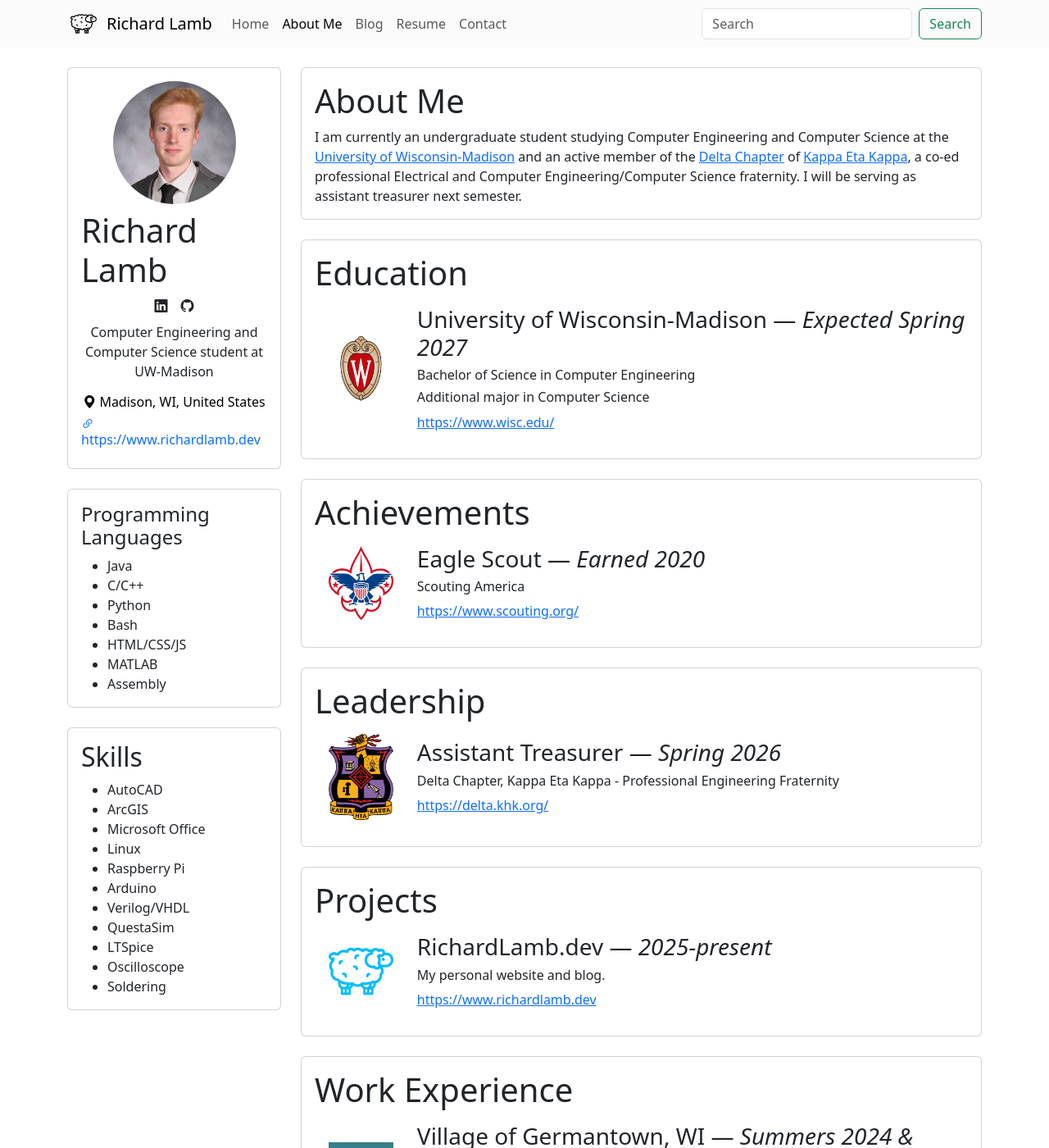
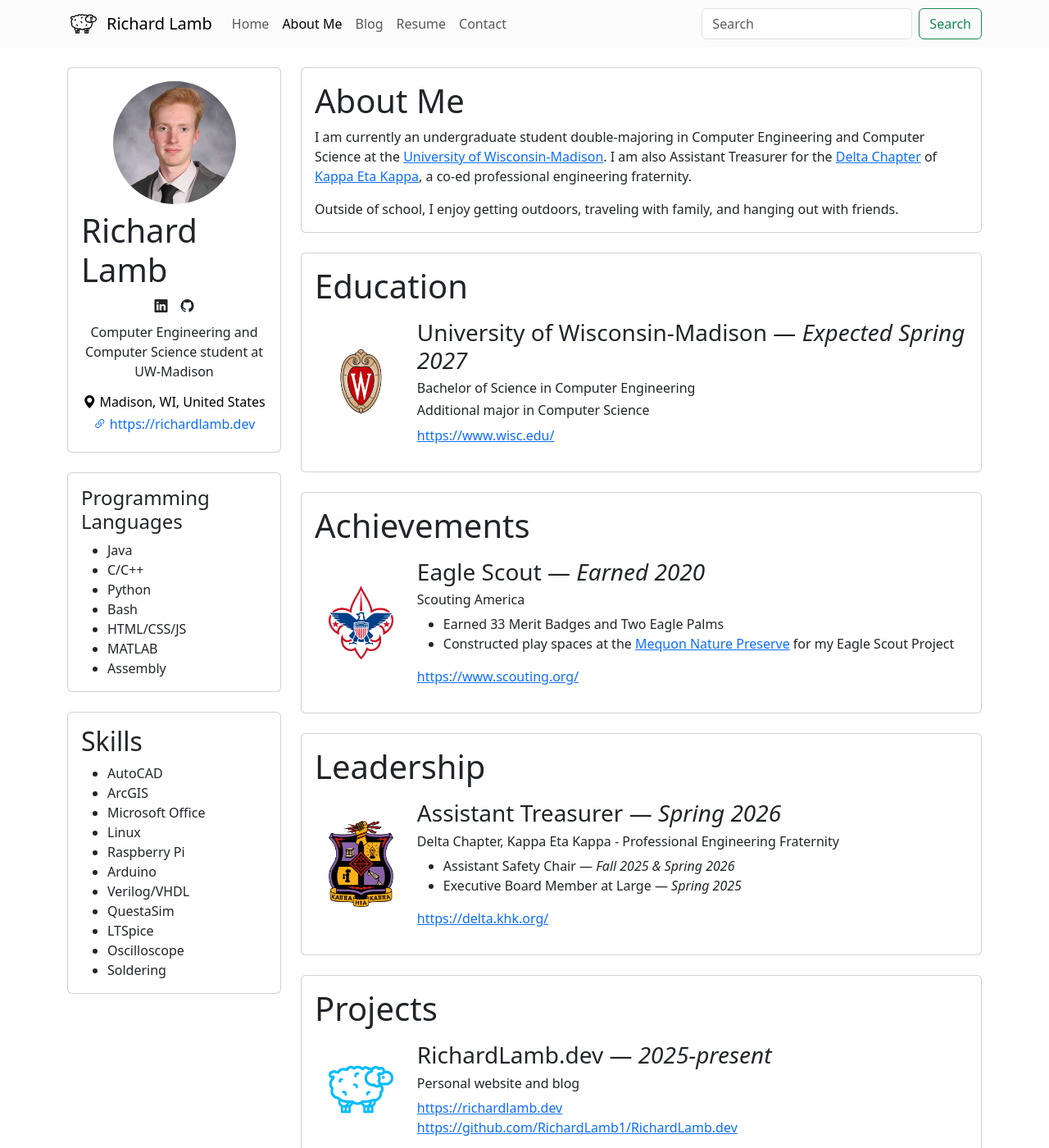
Before and after one commit to RichardLamb1/RichardLamb.dev, a Jekyll site: the page built from about.html, in a window 1280 px wide and 1400 px high. Shown: the whole window at 82% size. Built offline with Jekyll 4.4.1, drawn with Linux system fonts in a browser that asks for light colours; some of the changed text lies outside the part shown.

Commit message:
Update copyright year and general improvements

```diff
--- /dev/null
+++ b/_includes/copyright.html
@@ -0,0 +1 @@
+&copy; 2025-2026 Richard Lamb. All rights reserved.
--- a/_includes/footer.html
+++ b/_includes/footer.html
@@ -1,9 +1,8 @@
 <div class="container">
     <footer class="d-flex flex-wrap justify-content-between align-items-center py-3 my-4 border-top">
-        <div class="col-md-4 d-flex align-items-center"> <a href="/"
+        <div class="col-md-4 d-flex align-items-center"><a href="/"
                 class="mb-3 me-2 mb-md-0 text-body-secondary text-decoration-none lh-1" aria-label="Bootstrap">
-            </a> <span class="mb-3 mb-md-0 text-body-secondary">&copy; 2025 Richard Lamb. All rights
-                reserved.</span> </div>
+            </a><span class="mb-3 mb-md-0 text-body-secondary">{% include copyright.html %}</span></div>
         <ul class="nav col-md-4 justify-content-end list-unstyled d-flex">
             {% for profile in site.social-media %}
             <li class="ms-3"><a class="text-body-secondary" href="{{ profile.url }}" aria-label="{{ profile.name }}"
--- a/_includes/head.html
+++ b/_includes/head.html
@@ -4,8 +4,8 @@
 <!-- Description, Title, Author -->
 {% if page.description %}
 <meta name="description" content="{{ page.description }}" />
-{% else if page.summary %}
-<meta name="description" content="{{ page.summary }}" />
+{% else %}
+<meta name="description" content="{{ site.description }}" />
 {% endif %}
 {% if page.author %}
 <meta name="author" content="{{ page.author }}" />
@@ -35,8 +35,8 @@
 {% endif %}
 {% if page.description %}
 <meta property="og:description" content="{{ page.description }}" />
-{% else if page.summary %}
-<meta property="og:description" content="{{ page.summary }}" />
+{% else %}
+<meta name="og:description" content="{{ site.description }}" />
 {% endif %}
 
 <!-- Twitter -->
@@ -49,8 +49,8 @@
 {% endif %}
 {% if page.description %}
 <meta property="twitter:description" content="{{ page.description }}" />
-{% else if page.summary %}
-<meta property="twitter:description" content="{{ page.summary }}" />
+{% else %}
+<meta name="twitter:description" content="{{ site.description }}" />
 {% endif %}
 
 <!-- Feed -->
--- a/about.html
+++ b/about.html
@@ -5,12 +5,7 @@
 permalink: /about
 
 _bio-short: "Computer Engineering and Computer Science student at UW-Madison"
-_bio-long: >-
-    I am currently an undergraduate student studying Computer Engineering and Computer Science at the <a
-    href="https://www.wisc.edu/">University of Wisconsin-Madison</a> and an active member of the <a
-    href="https://delta.khk.org/">Delta Chapter</a> of <a href="https://www.khk.org/">Kappa Eta Kappa</a>, a co-ed
-    professional Electrical and Computer Engineering/Computer Science fraternity. I will be serving as assistant
-    treasurer next semester.
+#_bio-long: >-
 _location: "Madison, WI, United States"
 ---
 
@@ -78,9 +73,9 @@
                                 {% endif %}
                             </div>
                             <div class="d-flex justify-content-center">
-                                <h6><a href="https://www.richardlamb.dev"
+                                <h6><a href="https://richardlamb.dev"
                                         class="link-underline link-underline-opacity-0"><i class="bi bi-link-45deg"></i>
-                                        https://www.richardlamb.dev</a></h6>
+                                        https://richardlamb.dev</a></h6>
                             </div>
 
                         </div>
@@ -132,7 +127,12 @@
                     <div class="card mb-4">
                         <div class="card-body">
                             <h1 class="card-title">About Me</h1>
-                            <p class="m-0">{{ page._bio-long }}</p>
+                            <p>I am currently an undergraduate student double-majoring in Computer Engineering and Computer Science at the <a
+                                    href="https://www.wisc.edu/" target="_blank">University of Wisconsin-Madison</a>. I am also Assistant
+                                Treasurer for the <a href="https://delta.khk.org/" target="_blank">Delta Chapter</a> of <a
+                                    href="https://www.khk.org/" target="_blank">Kappa Eta Kappa</a>, a co-ed
+                                professional engineering fraternity.</p>
+                            <p class="m-0">Outside of school, I enjoy getting outdoors, traveling with family, and hanging out with friends.</p>
                         </div>
                     </div>
 
@@ -165,6 +165,13 @@
                                 <div class="col-md-10 align-content-center ps-0">
                                     <h3>Eagle Scout &mdash; <em>Earned 2020</em></h3>
                                     <h6>Scouting America</h6>
+                                    <ul>
+                                        <li>Earned 33 Merit Badges and Two Eagle Palms</li>
+                                        <li>Constructed play spaces at the
+                                            <a href="https://mequonnaturepreserve.org/" target="_blank">Mequon Nature Preserve</a>
+                                            for my Eagle Scout Project
+                                        </li>
+                                    </ul>
                                     <a href="https://www.scouting.org/" target="_blank">https://www.scouting.org/</a>
                                 </div>
                             </div>
@@ -182,6 +189,10 @@
                                 <div class="col-md-10 align-content-center ps-0">
                                     <h3>Assistant Treasurer &mdash; <em>Spring 2026</em></h3>
                                     <h6>Delta Chapter, Kappa Eta Kappa - Professional Engineering Fraternity</h6>
+                                    <ul>
+                                        <li>Assistant Safety Chair &mdash; <em>Fall 2025 & Spring 2026</em></li>
+                                        <li>Executive Board Member at Large &mdash; <em>Spring 2025</em></li>
+                                    </ul>
                                     <a href="https://delta.khk.org/" target="_blank">https://delta.khk.org/</a>
                                 </div>
                             </div>
--- a/index.html
+++ b/index.html
@@ -1,6 +1,5 @@
 ---
 title: Richard Lamb - Student at UW-Madison
-description: Richard Lamb is a Computer Engineering and Computer Science student at UW-Madison.
 layout: default
 image:
   src: /assets/blog/2025/12/hello-world/madisonwinight.jpg
```
Also changed, not shown: other parts of about.html (+3 -2 lines), blog/_posts/2025/12/2025-12-18-hello-world.md (+1 -0 lines).
